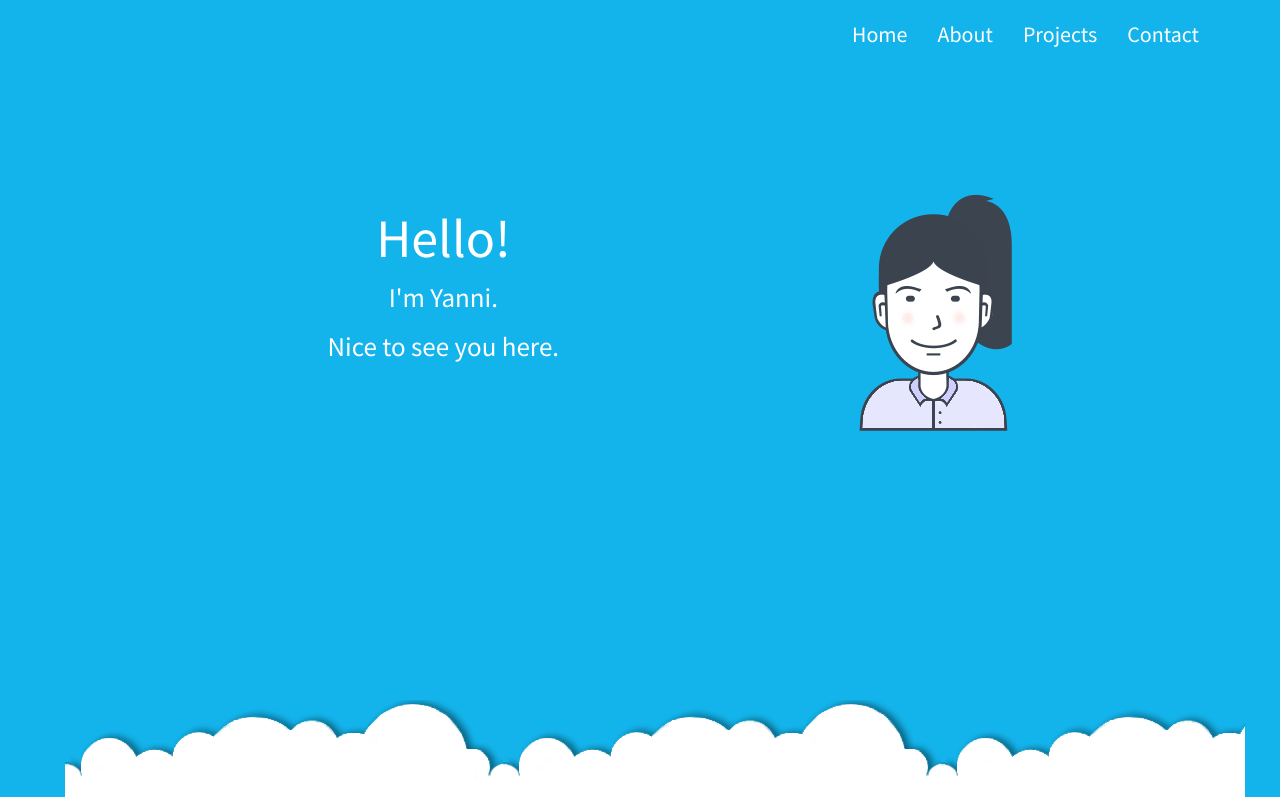
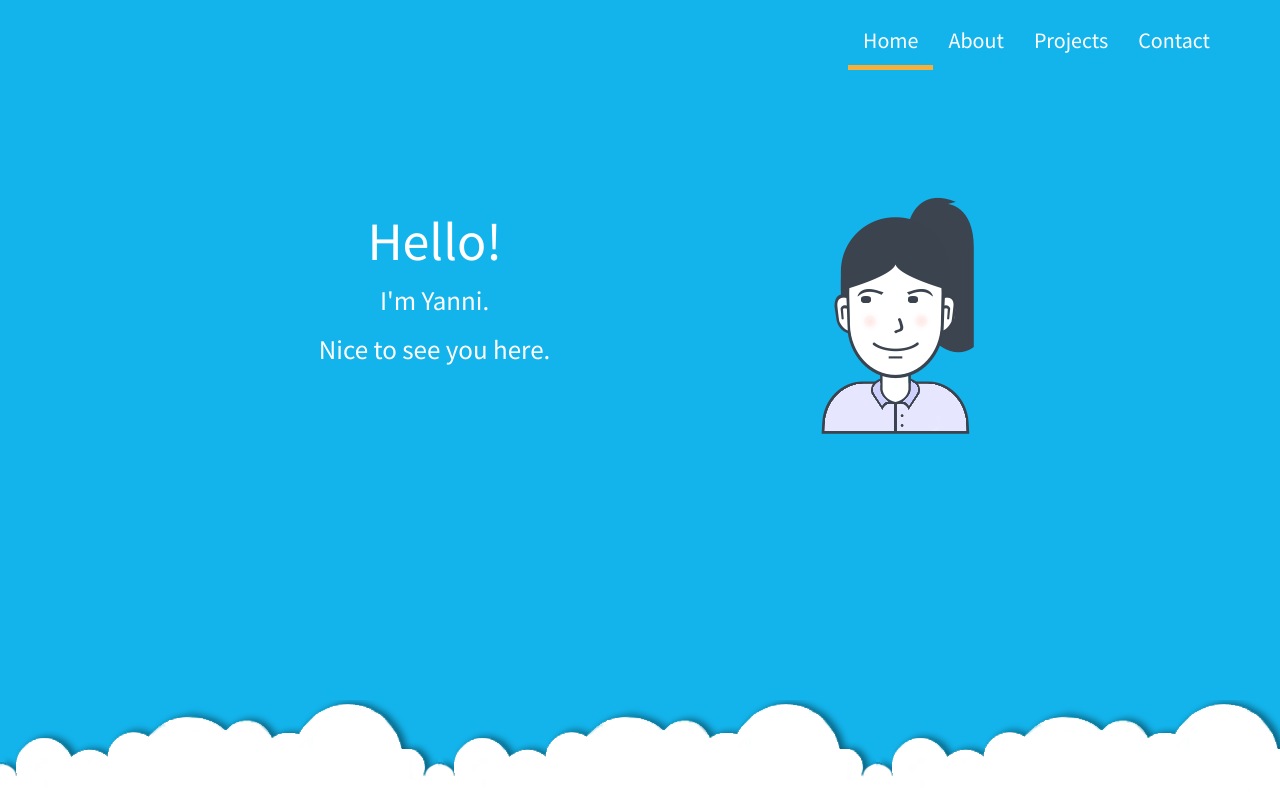
Before and after one commit to YanniF/website, a plain HTML site: page index.html in a window 1280 px wide. Shown: the top 797 px of the page. Drawn offline with nearby package versions, Linux system fonts and the light colour scheme.

Commit message:
New style for navbar, new function for the eyes

```diff
--- a/index.html
+++ b/index.html
@@ -23,10 +23,10 @@
 	<link rel="stylesheet" href="css/style.css">
 </head>
 <body>
-	<div class="container-fluid">
+	<div class="container-fluid with-margin">
 		<div class="row">
-			<nav class="navbar">
-				<div class="container-fluid">
+			<nav class="navbar navbar-fixed-top">
+				<div class="container-fluid with-margin">
 					<div class="navbar-header">
 						<button type="button" class="navbar-toggle" data-toggle="collapse" data-target="#myNavbar">
 							<span class="icon-bar"></span>
@@ -45,8 +45,8 @@
 				</div>
 			</nav>
 		</div>
+		<div class="row">
 			<header>
-			<div class="row">
 				<div class="text-header">
 					<h2>Hello!</h2>
 					<p>I'm Yanni.</p>
@@ -54,20 +54,23 @@
 				</div>
 				<div class="avatar-space">
 					<div class="avatar">
-						<div class="eye-panel">
-							<div class="panel-area">
-				         		<div class="eye left-eye"></div>
-								<div class="eye right-eye"></div>
+						<div id="left-eye">
+							<div id="left-pupil"></div>
 						</div>
-						</div>
+						<div id="right-eye">
+							<div id="right-pupil"></div>
 						</div>
 					</div>
 				</div>
 			</header>
+		</div>
+	</div>
+	<div class="container-fluid">
+		<div class="cloud"></div>
+		<div style="height:400px; background-color: white">
 
-		<div class="cloud"></div>
 		</div>
-
+	</div>
 	<script src="https://code.jquery.com/jquery-3.2.1.min.js"
 			integrity="sha256-hwg4gsxgFZhOsEEamdOYGBf13FyQuiTwlAQgxVSNgt4="
 			crossorigin="anonymous"></script>
--- a/js/main.js
+++ b/js/main.js
@@ -1,26 +1,31 @@
-$(document).ready(function() {
-  //animate eyes
-  var currentMousePos = { x: -1, y: -1 };
+var DrawEye = function(eyeContainer, eyePupil, speed, interval){
 
-  $(document).mousemove(function(event) {
-    currentMousePos.x = event.pageX;
-    currentMousePos.y = event.pageY;
+  var mouseX = 0, mouseY = 0, xp = 0, yp = 0;
+  var limitX = $(eyeContainer).width() - $(eyePupil).width(),
+      limitY = $(eyeContainer).height() - $(eyePupil).height(),
+      offset = $(eyeContainer).offset();
 
-    var width = $(window).width();
-    var height = $(window).height();
+  $(window).mousemove(function(e){
+    mouseX = Math.min(e.pageX - offset.left, limitX);
+    mouseY = Math.min(e.pageY - offset.top, limitY);
 
-    var leftPositionLeftEye = currentMousePos.x / (width * 3) * 20;
-    var leftPositionRightEye = leftPositionLeftEye + 45;//distance between eyes
-    var topPositionLeftEye = currentMousePos.y / height * 10;
-    var topPositionRightEye = topPositionLeftEye;
+    if (mouseX < 0) {
+      mouseX = 0;
+    }
 
-    $(".left-eye").css("left", leftPositionLeftEye).css("top", topPositionLeftEye);
-    $(".right-eye").css("left", leftPositionRightEye).css("top", topPositionRightEye);
+    if (mouseY < 0) {
+      mouseY = 0;
+    }
   });
-});
 
-var offsets = eye.lens.getBoundingClientRect();
-    var left = (offsets.left - x)
-    var top = (offsets.top - y)
-    var rad = Math.atan2(top, left);
-    element.style.webkitTransform = "rotate(" + rad + "rad)";
+  var follower = $(eyePupil);
+  var loop = setInterval(function(){
+    xp += (mouseX - xp) / speed;
+    yp += (mouseY - yp) / speed;
+    follower.css({left:xp, top:yp});
+  }, interval);
+};
+
+//create eyes
+var eye1 = new DrawEye("#left-eye",  "#left-pupil", 8, 30);
+var eye2 = new DrawEye("#right-eye", "#right-pupil", 8, 30);
--- a/scss/_default.scss
+++ b/scss/_default.scss
@@ -1,6 +1,4 @@
 body {
-	margin-right: 50px;
-	margin-left: 50px;
 	background-color: $background-color;
 	font-family: 'Source Sans Pro', sans-serif;
 	font-size: 18px;
@@ -9,9 +7,11 @@ body {
 html,
 body,
 .container-fluid {
+	padding: 0;
 	height: 100%;
 }
 
-.container-fluid {
-	position: relative;
+.with-margin {
+	margin-right: 70px;
+	margin-left: 70px;
 }
--- a/scss/_master.scss
+++ b/scss/_master.scss
@@ -1,16 +1,29 @@
 .navbar {
+	background-color: $background-color;
+	height: 70px;
 	.navbar-header {
 		.navbar-toggle {
 
 		}
 	}
-	.navbar-collapse {
+	#myNavbar {
 		.navbar-nav {
 			li {
 				a {
 					color: $secundary-color;
 					font-size: 1.2222em;
-					line-height: 1.6666em;
+					padding-top: 30px;
+					padding-top: 30px;
+					transition: all 0.2s ease-in-out;
+
+					&:hover {
+						border-bottom: 5px solid #f7af3b;
+						background-color: $background-color;
+					}
+
+					&.active {
+						border-bottom: 5px solid #f7af3b;
+					}
 				}
 			}
 		}
@@ -18,10 +31,14 @@
 }
 
 header {
-	margin-top: 5.5555em;
+	@include make-md-column(12);
+	height: 100%;
+	margin-top: 15%;
+	position: fixed;
+	z-index: -1;
 
 	.text-header {
-		@include make-md-column(8);
+		@include make-md-column(7);
 
 		color: $secundary-color;
 		text-align: center;
@@ -37,7 +54,7 @@ header {
 
 	//avatar and eyes
 	.avatar-space {
-		@include make-md-column(4);
+		@include make-md-column(5);
 
 		position: relative;
 	}
@@ -47,35 +64,35 @@ header {
 		width: 170px;
 		background: url("../img/avatar.png");
 		background-repeat: no-repeat;
+  		background-position: center center;
 	}
 
-	.eye-panel {
-		display: table;
-		padding: 102px 45px;
+	#left-eye,
+	#right-eye{
+	    border-radius: 50%;
+	    display: block;
+	    position: absolute;
+	    width: 25px;
+	    height: 15px;
+	    top: 104px;
 	}
 
-	.panel-area {
-		height: 15px;
-		width: 70px;
-		position: relative;
+	#left-eye{
+		left: 62px;
 	}
 
-	.eye {
-		height: 7px;
-	  	width: 10px;
-		background: url("../img/eye.png");
-		position: absolute;
-		margin-left:5px;
+	#right-eye{
+		left: 109px;
 	}
 
-	.left-eye {
-		left: 3px;
-		top: 4px;
-	}
-
-	.right-eye {
-		left: 48px;/* 45px + left-eye.left  */
-		top: 4px;
+	#left-pupil,
+	#right-pupil{
+		width: 10px;
+		height: 7px;
+		background: #3b434f;
+		border-radius: 40%;
+		display: block;
+		position: absolute;
 	}
 	//end avatar and eyes
 }
```
Also changed, not shown: css/style.css, 1 other file. Lines whose indentation alone changed are shown as unchanged.
